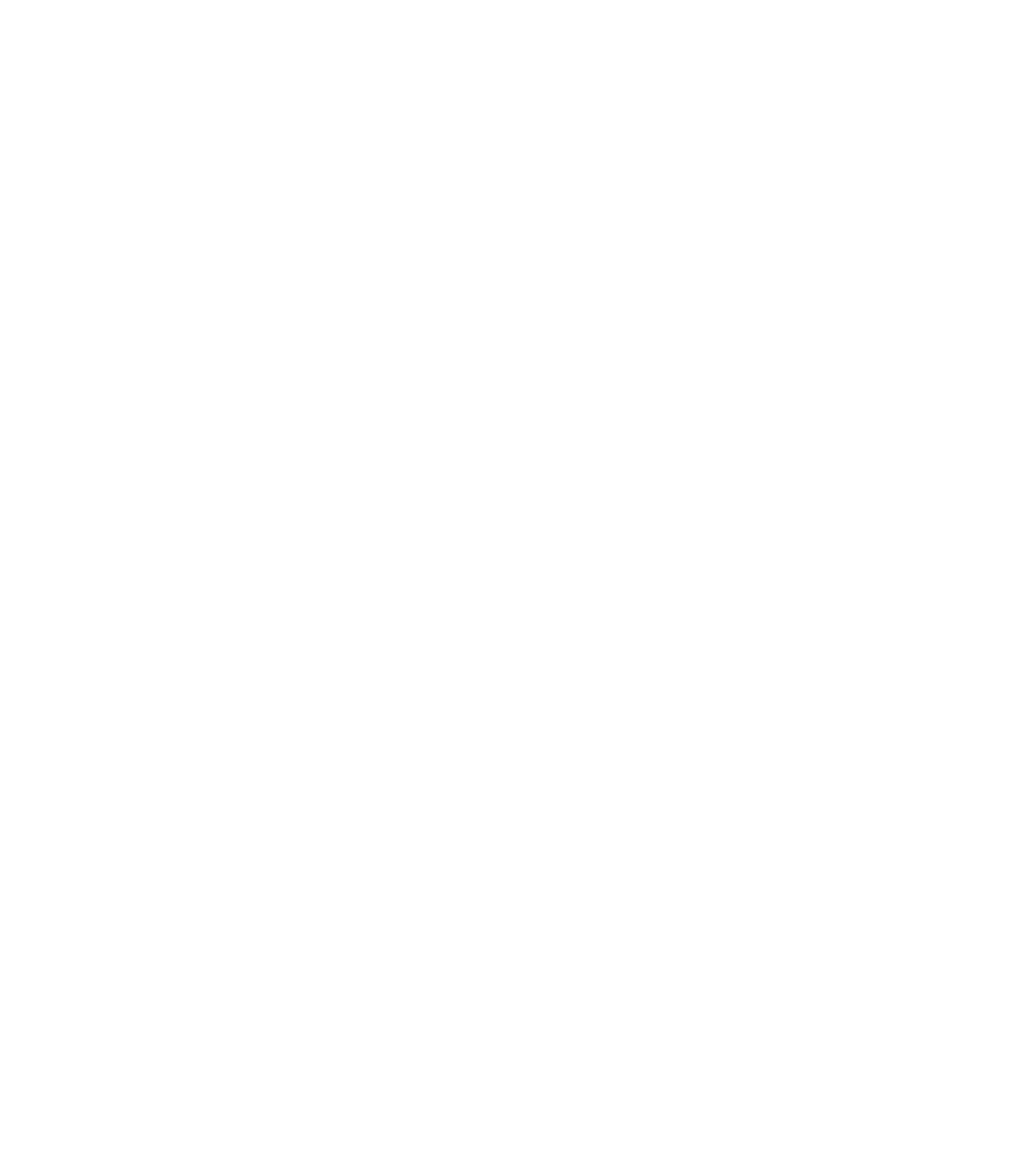
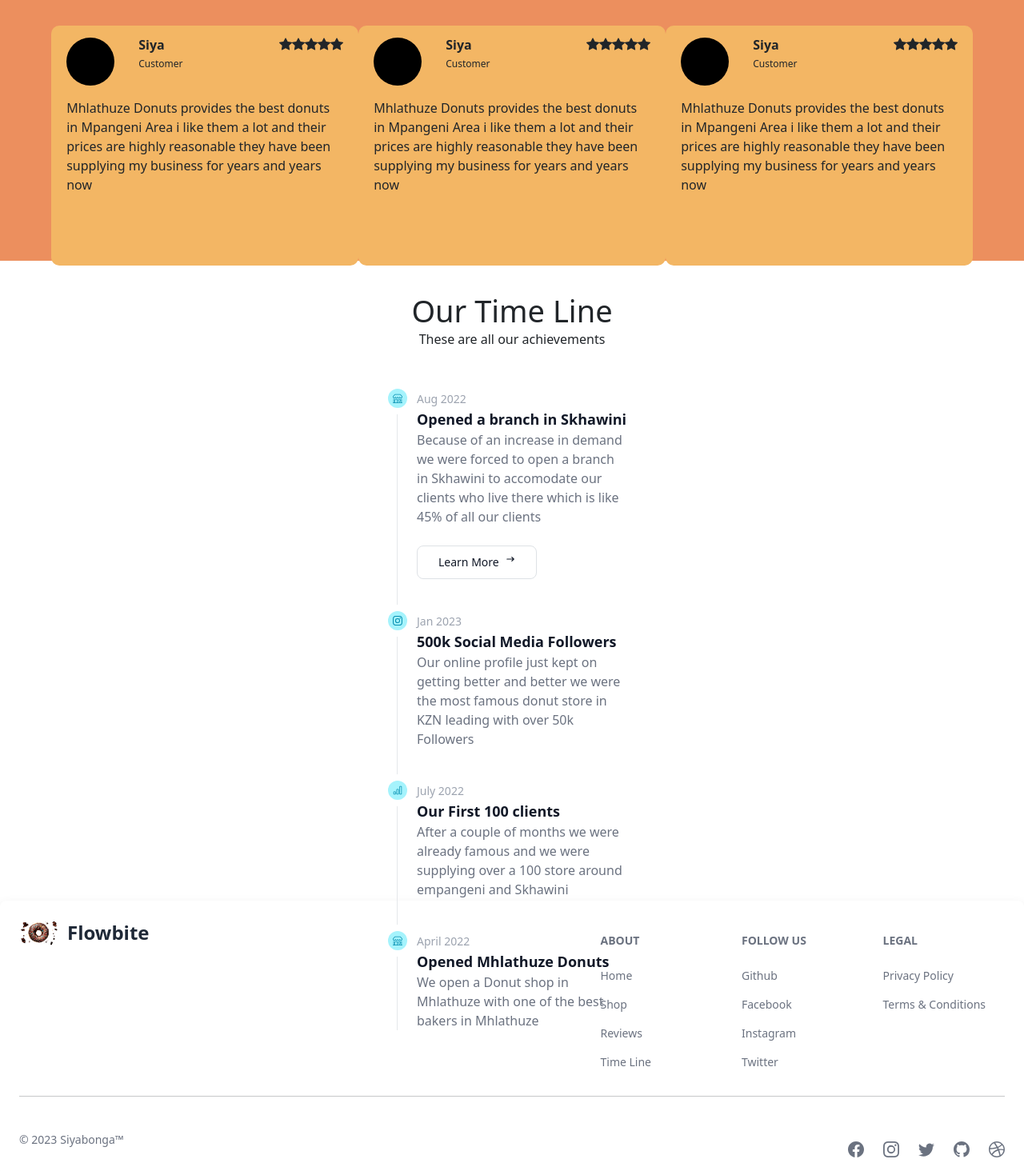
Before and after one commit to siyabongasamkelo/donuts, a React (Create React App) app in the folder clientside/myapp/: page / in a window 1280 px wide. Shown: the part 2080-3544 px from the top of the page at 80% size. Before the commit the page ends 1606 px from the top, so only its background shows below. Built offline with nearby package versions, Linux system fonts and the light colour scheme.

Commit message:
finishing home page

```diff
--- /dev/null
+++ b/clientside/myapp/src/components/Footer.js
@@ -0,0 +1,66 @@
+import donut from "../images/donut.png";
+import { Footer } from "flowbite-react";
+import {
+  BsDribbble,
+  BsFacebook,
+  BsGithub,
+  BsInstagram,
+  BsTwitter,
+} from "react-icons/bs";
+
+export const Footers = () => {
+  return (
+    <Footer container>
+      <div className="w-full">
+        <div className="grid w-full justify-between sm:flex sm:justify-between md:flex md:grid-cols-1">
+          <div>
+            <Footer.Brand
+              href="/"
+              src={donut}
+              alt="Donut Logo"
+              name="Flowbite"
+            />
+          </div>
+          <div className="grid grid-cols-2 gap-8 sm:mt-4 sm:grid-cols-3 sm:gap-6">
+            <div>
+              <Footer.Title title="about" />
+              <Footer.LinkGroup col>
+                <Footer.Link href="#">Home</Footer.Link>
+                <Footer.Link href="#">Shop</Footer.Link>
+                <Footer.Link href="#">Reviews</Footer.Link>
+                <Footer.Link href="#">Time Line</Footer.Link>
+              </Footer.LinkGroup>
+            </div>
+            <div>
+              <Footer.Title title="Follow us" />
+              <Footer.LinkGroup col>
+                <Footer.Link href="#">Github</Footer.Link>
+                <Footer.Link href="#">Facebook</Footer.Link>
+                <Footer.Link href="#">Instagram</Footer.Link>
+                <Footer.Link href="#">Twitter</Footer.Link>
+              </Footer.LinkGroup>
+            </div>
+            <div>
+              <Footer.Title title="Legal" />
+              <Footer.LinkGroup col>
+                <Footer.Link href="#">Privacy Policy</Footer.Link>
+                <Footer.Link href="#">Terms &amp; Conditions</Footer.Link>
+              </Footer.LinkGroup>
+            </div>
+          </div>
+        </div>
+        <Footer.Divider />
+        <div className="w-full sm:flex sm:items-center sm:justify-between">
+          <Footer.Copyright href="#" by="Siyabonga™" year={2023} />
+          <div className="mt-4 flex space-x-6 sm:mt-0 sm:justify-center">
+            <Footer.Icon href="#" icon={BsFacebook} />
+            <Footer.Icon href="#" icon={BsInstagram} />
+            <Footer.Icon href="#" icon={BsTwitter} />
+            <Footer.Icon href="#" icon={BsGithub} />
+            <Footer.Icon href="#" icon={BsDribbble} />
+          </div>
+        </div>
+      </div>
+    </Footer>
+  );
+};
--- /dev/null
+++ b/clientside/myapp/src/components/ReviewCard.js
@@ -0,0 +1,78 @@
+import { StarFill } from "react-bootstrap-icons";
+import styled from "styled-components";
+
+export const ReviewStyled = styled.div`
+  height: 300px;
+  width: 500px;
+  /* background-color: red; */
+  background-color: #f3b664;
+  border-radius: 10px;
+  cursor: pointer;
+  @media (max-width: 480px) {
+    margin-top: 10px;
+    width: 100%;
+  }
+`;
+
+export const Contaner = styled.div`
+  height: 90%;
+  width: 90%;
+  /* background-color: blue; */
+  .upper {
+    .user {
+      .pic {
+        height: 60px;
+        aspect-ratio: 1 /1;
+        background-color: black;
+        border-radius: 50%;
+      }
+      .details {
+        margin-left: 30px;
+        h5 {
+          font-weight: 700;
+        }
+        p {
+          font-size: 12px;
+          margin-top: 5px;
+        }
+      }
+    }
+    .stars {
+      /* margin-left: 50px; */
+    }
+  }
+`;
+
+export const ReviewCard = () => {
+  return (
+    <ReviewStyled className=" d-flex justify-content-center align-items-center">
+      <Contaner>
+        <div className="upper d-flex justify-content-between">
+          <div className="user d-flex">
+            <div className="pic"></div>
+            <div className="details">
+              <h5>Siya</h5>
+              <p>Customer</p>
+            </div>
+          </div>
+          <div className="stars d-flex">
+            <StarFill />
+            <StarFill />
+            <StarFill />
+            <StarFill />
+            <StarFill />
+          </div>
+        </div>
+        <div className=" mt-3 ">
+          <div>
+            <p>
+              Mhlathuze Donuts provides the best donuts in Mpangeni Area i like
+              them a lot and their prices are highly reasonable they have been
+              supplying my business for years and years now
+            </p>
+          </div>
+        </div>
+      </Contaner>
+    </ReviewStyled>
+  );
+};
--- a/clientside/myapp/src/home/Cartegories.js
+++ b/clientside/myapp/src/home/Cartegories.js
@@ -15,6 +15,7 @@
   width: 100vw;
   overflow-x: hidden;
   @media (max-width: 480px) {
+    margin-bottom: 50px;
   }
 `;
 export const Container = styled.div`
--- /dev/null
+++ b/clientside/myapp/src/home/Reviews.js
@@ -0,0 +1,53 @@
+import styled from "styled-components";
+import { ReviewCard } from "../components/ReviewCard";
+
+export const ReviewStyled = styled.div`
+  height: 100vh;
+  width: 100%;
+  background-color: #ec8f5e;
+  @media (max-width: 480px) {
+    height: auto;
+  }
+`;
+
+export const Container = styled.div`
+  height: 90%;
+  width: 90%;
+  .header {
+    h1 {
+      font-size: 38px;
+      text-align: center;
+    }
+    p {
+      text-align: center;
+    }
+  }
+  @media (max-width: 480px) {
+    .reviews2 {
+      margin-bottom: 30px;
+    }
+  }
+`;
+
+export const Reviews = () => {
+  return (
+    <ReviewStyled className=" d-flex justify-content-center align-items-center">
+      <Container>
+        <div className="header">
+          <h1>Reviews</h1>
+          <p>This is what our clients say about us</p>
+        </div>
+        <div className="reviews mt-5 d-flex flex-column flex-md-row justify-content-md-between">
+          <ReviewCard />
+          <ReviewCard />
+          <ReviewCard />
+        </div>
+        <div className="reviews2 mt-5 d-flex flex-column flex-md-row justify-content-md-between">
+          <ReviewCard />
+          <ReviewCard />
+          <ReviewCard />
+        </div>
+      </Container>
+    </ReviewStyled>
+  );
+};
--- /dev/null
+++ b/clientside/myapp/src/home/TimeLine.js
@@ -0,0 +1,102 @@
+import styled from "styled-components";
+import { Button, Timeline } from "flowbite-react";
+import { HiArrowNarrowRight } from "react-icons/hi";
+import { BarChart, Instagram, Shop } from "react-bootstrap-icons";
+
+export const TimeLineStyled = styled.div`
+  height: 100vh;
+  width: 100vw;
+  /* background-color: #ec8f5e; */
+  @media (max-width: 480px) {
+    margin-bottom: 50px;
+  }
+`;
+
+export const Contaner = styled.div`
+  height: 90%;
+  width: 90%;
+  .header {
+    h1 {
+      font-size: 38px;
+      text-align: center;
+    }
+    p {
+      text-align: center;
+    }
+  }
+`;
+
+export const TimelineDIv = styled.div`
+  width: 25%;
+  margin-top: 50px;
+  @media (max-width: 480px) {
+    width: 100%;
+  }
+`;
+
+export const TimeLine = () => {
+  return (
+    <TimeLineStyled className=" d-flex justify-content-center align-items-center">
+      <Contaner className=" d-flex flex-column align-items-center">
+        <div className="header">
+          <h1>Our Time Line</h1>
+          <p>These are all our achievements</p>
+        </div>
+        <TimelineDIv>
+          <Timeline>
+            <Timeline.Item>
+              <Timeline.Point icon={Shop} />
+              <Timeline.Content>
+                <Timeline.Time color="blue">Aug 2022</Timeline.Time>
+                <Timeline.Title>Opened a branch in Skhawini</Timeline.Title>
+                <Timeline.Body>
+                  Because of an increase in demand we were forced to open a
+                  branch in Skhawini to accomodate our clients who live there
+                  which is like 45% of all our clients
+                </Timeline.Body>
+                <Button color="gray">
+                  Learn More
+                  <HiArrowNarrowRight className="ml-2 h-3 w-3" />
+                </Button>
+              </Timeline.Content>
+            </Timeline.Item>
+            <Timeline.Item>
+              <Timeline.Point icon={Instagram} />
+              <Timeline.Content>
+                <Timeline.Time>Jan 2023</Timeline.Time>
+                <Timeline.Title>500k Social Media Followers</Timeline.Title>
+                <Timeline.Body>
+                  Our online profile just kept on getting better and better we
+                  were the most famous donut store in KZN leading with over 50k
+                  Followers
+                </Timeline.Body>
+              </Timeline.Content>
+            </Timeline.Item>
+            <Timeline.Item>
+              <Timeline.Point icon={BarChart} />
+              <Timeline.Content>
+                <Timeline.Time>July 2022</Timeline.Time>
+                <Timeline.Title>Our First 100 clients</Timeline.Title>
+                <Timeline.Body>
+                  After a couple of months we were already famous and we were
+                  supplying over a 100 store around empangeni and Skhawini
+                </Timeline.Body>
+              </Timeline.Content>
+            </Timeline.Item>
+            <Timeline.Item>
+              <Timeline.Point icon={Shop} />
+              <Timeline.Content>
+                <Timeline.Time>April 2022</Timeline.Time>
+                <Timeline.Title>Opened Mhlathuze Donuts</Timeline.Title>
+                <Timeline.Body>
+                  We open a Donut shop in Mhlathuze with one of the best bakers
+                  in Mhlathuze
+                </Timeline.Body>
+              </Timeline.Content>
+            </Timeline.Item>
+          </Timeline>
+        </TimelineDIv>
+      </Contaner>
+    </TimeLineStyled>
+  );
+};
--- a/clientside/myapp/src/pages/HomePage.js
+++ b/clientside/myapp/src/pages/HomePage.js
@@ -1,11 +1,14 @@
 import React from "react";
+import { Footers } from "../components/Footer";
 import { Cartegories } from "../home/Cartegories";
 import { Home } from "../home/Home";
+import { Reviews } from "../home/Reviews";
+import { TimeLine } from "../home/TimeLine";
 
 export const HomePage = () => {
   return (
     <div className=" overflow-x-hidden">
-      <Home /> <Cartegories />
+      <Home /> <Cartegories /> <Reviews /> <TimeLine /> <Footers />
     </div>
   );
 };
```
